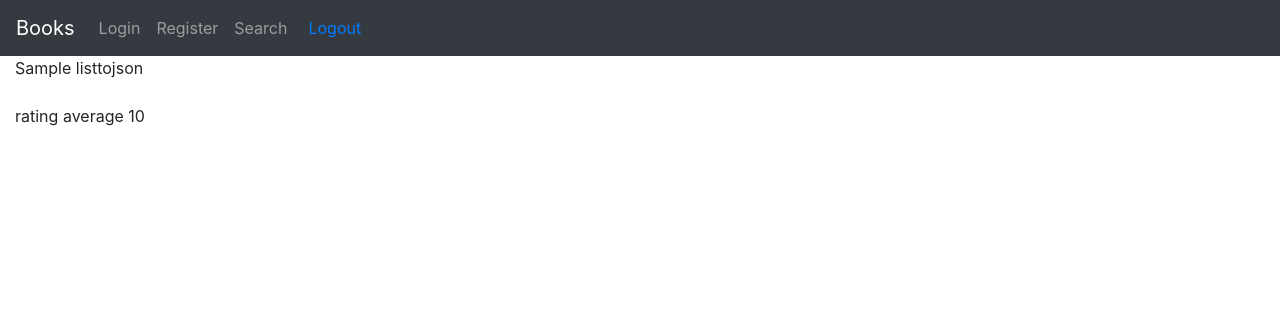
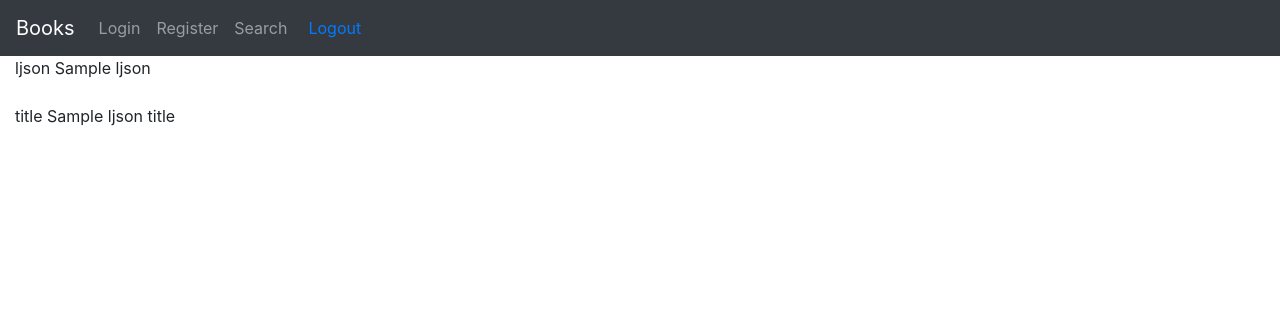
Before and after one commit to mminton21/project1, a Flask app: template templates/temp.html in a window 1280 px wide. Shown: the top 316 px of the page. Run offline with Flask 2, Linux system fonts and the light colour scheme; the template is opened without the code that fills it: most values are stand-ins (such as "Sample title", 1, 10 or a date in 2020); some libraries are stand-ins or nearby versions.

Commit message:
Data is properly jsonified.

```diff
--- a/application.py
+++ b/application.py
@@ -128,6 +128,14 @@ def api(isbn):
 
     #Get Info
     listtojson = db.execute("SELECT title, author, year, books.isbn, COUNT(reviews.rating) FROM books INNER JOIN reviews ON books.isbn = reviews.isbn WHERE books.isbn = :isbn GROUP by title, author, year, books.isbn", {"isbn": isbn}).fetchall()
+
+    ljson = listtojson[0]
+    title = ljson[0]
+    author = ljson[1]
+    year = ljson[2]
+    isbn_json = ljson[3]
+    review_count= ljson[4]
+
     avg = db.execute("SELECT rating FROM reviews WHERE isbn = :isbn", {"isbn": isbn}).fetchall()
 
     counter = 0
@@ -146,4 +154,11 @@ def api(isbn):
         rating_average = float(total) / counter
         rating_average = format(rating_average, '.2f')
 
-    return render_template('temp.html', listtojson=listtojson, rating_average=rating_average)
+    return jsonify({
+        "title": title,
+        "author": author,
+        "year": year,
+        "isbn": isbn_json,
+        "rating_average": rating_average,
+        "review_count": review_count
+    })
--- a/templates/temp.html
+++ b/templates/temp.html
@@ -4,10 +4,11 @@
 
 {% block content %}
 
-{{listtojson}}
+ljson
+{{ljson}}
 <br>
 <br>
-rating average
-{{rating_average}}
+title
+{{ljson_title}}
 
 {% endblock %}
```
